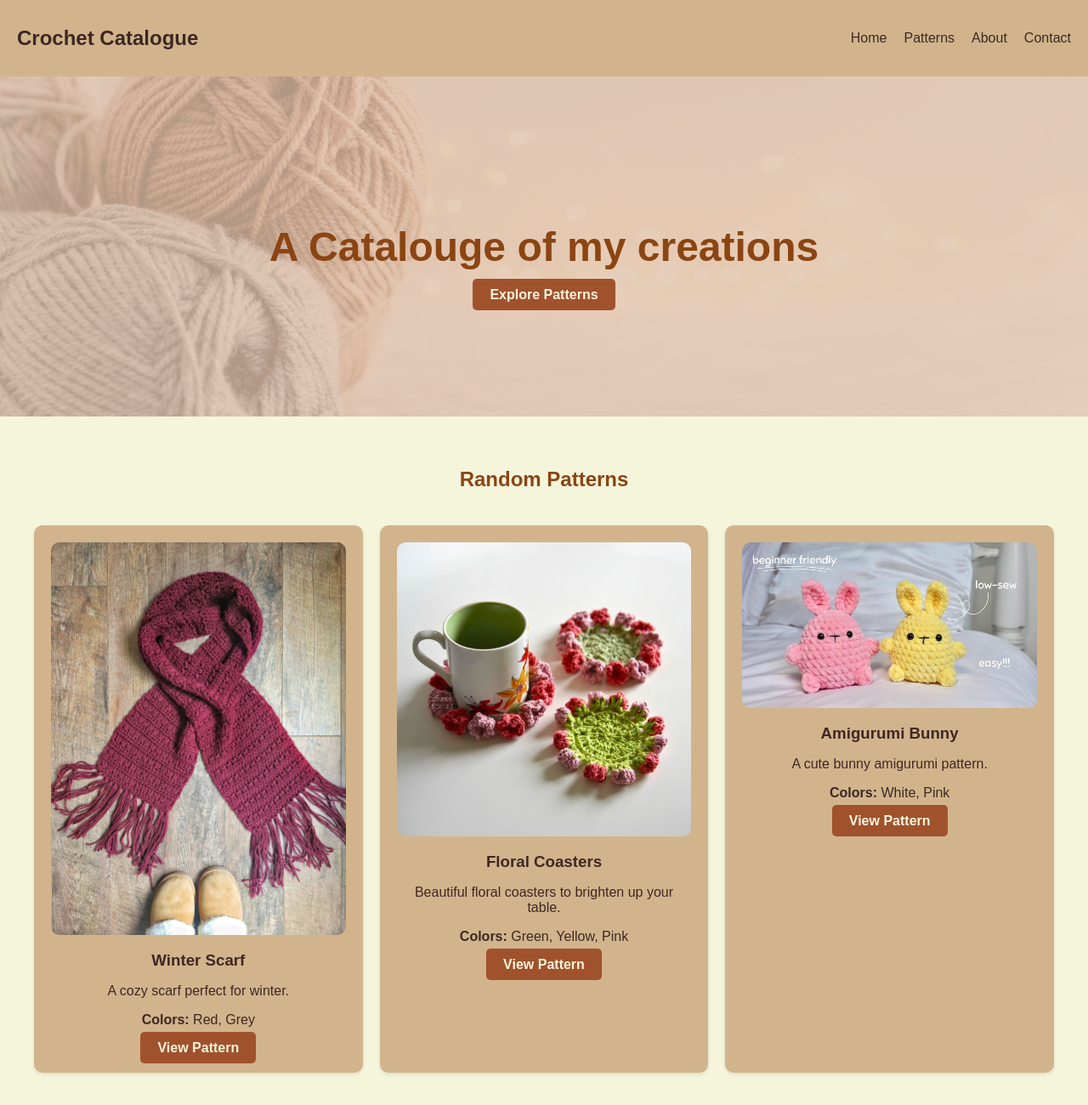
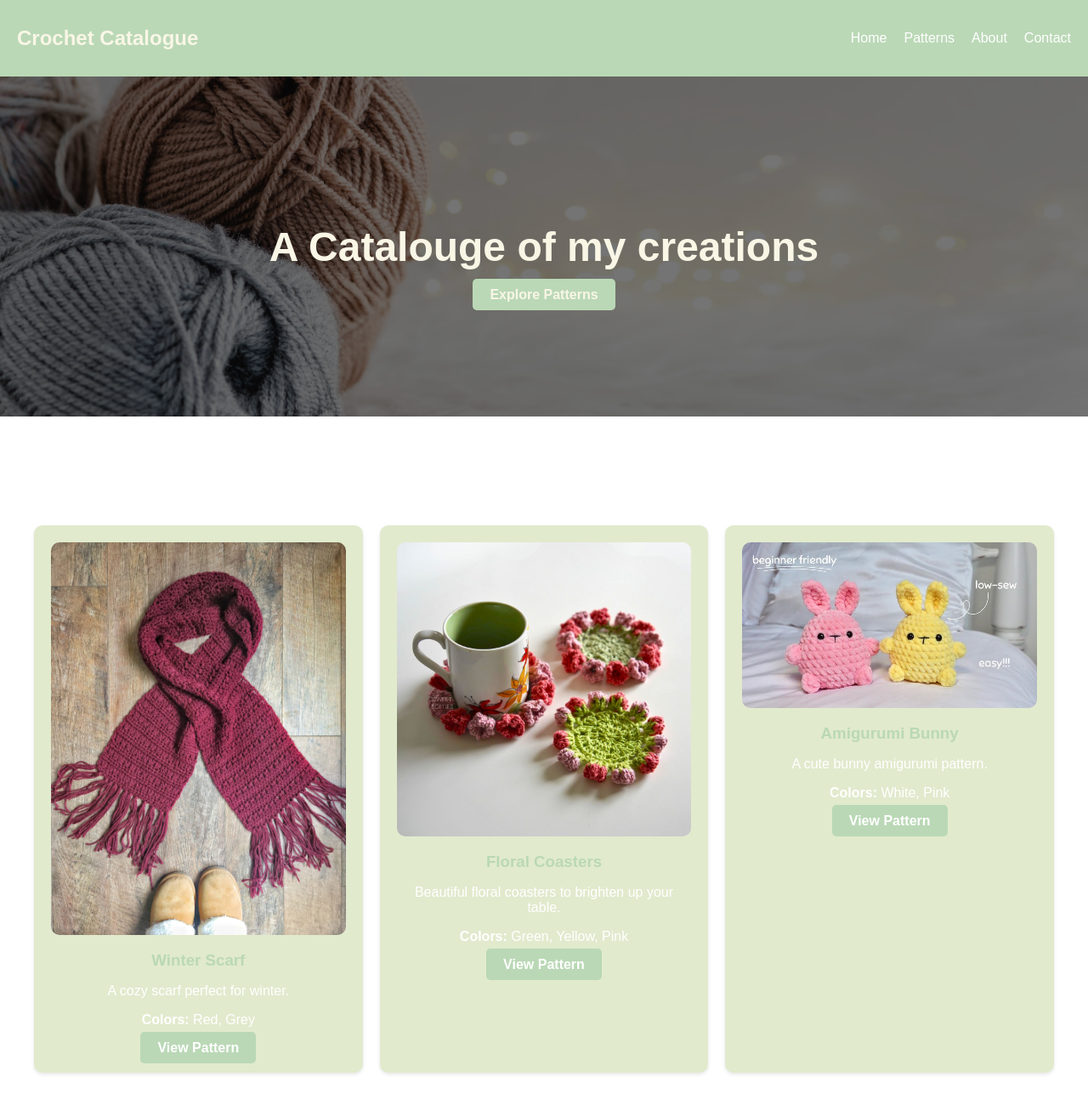
Before and after one commit to MatthewBert/Crochet-Cookbook, a plain HTML site: page index.html in a window 1280 px wide. Shown: the top 1300 px of the page at 85% size. Drawn offline with Linux system fonts and the light colour scheme.

Commit message:
changed the color palette

```diff
--- a/css/home.css
+++ b/css/home.css
@@ -1,58 +1,3 @@
-/* General Styles */
-body {
-  font-family: Arial, Helvetica, sans-serif;
-  margin: 0;
-  padding: 0;
-  color: #3E2723; /* Dark Brown */
-  background-color: #F5F5DC; /* Beige */
-
-}
-
-h1, h2, h3 {
-  font-family: Arial, Helvetica, sans-serif;
-  color: #8B4513; /* Saddle Brown */
-}
-
-a {
-  text-decoration: none;
-  color: #556B2F; /* Dark Olive Green */
-}
-
-a:hover {
-  color: #A0522D; /* Sienna */
-}
-
-/* Header */
-header {
-  display: flex;
-  justify-content: space-between;
-  align-items: center;
-  padding: 20px;
-  background-color: #D2B48C; /* Tan */
-  box-shadow: 0 2px 4px rgba(0, 0, 0, 0.1);
-}
-
-.logo {
-  font-size: 24px;
-  font-weight: bold;
-  text-decoration: none;
-  color: #3E2723; /* Dark Brown */
-}
-
-nav ul {
-  list-style: none;
-  display: flex;
-  gap: 20px;
-}
-
-nav ul li a {
-  color: #3E2723; /* Dark Brown */
-}
-
-nav ul li a:hover {
-  color: #A0522D; /* Sienna */
-}
-
 /* Hero Section */
 .hero {
   background-image: url('/assets/images/hero-image.jpg');
@@ -63,7 +8,7 @@ nav ul li a:hover {
   align-items: center;
   justify-content: center;
   text-align: center;
-  color: #F5F5DC; /* Beige */
+  color: #FFFFFF; /* Hero Text Color */
   position: relative; /* Required for the overlay */
 }
 
@@ -75,7 +20,7 @@ nav ul li a:hover {
   left: 0;
   width: 100%;
   height: 100%;
-  background-color: rgba(231, 198, 173, 0.75); /* Semi-transparent black */
+  background-color: rgba(0, 0, 0, 0.5); /* Semi-transparent black */
 }
 
 /* Hero Content */
@@ -87,21 +32,23 @@ nav ul li a:hover {
 .hero-content h1 {
   font-size: 48px;
   margin-bottom: 20px;
+  color: #F9F6E6; /* Hero Heading Text Color */
 }
 
 .cta-button {
-  background-color: #A0522D; /* Sienna */
+  background-color: #BAD8B6; /* Button Color */
   padding: 10px 20px;
   border-radius: 5px;
-  color: #F5F5DC; /* Beige */
+  color: #F9F6E6; /* Button Text Color */
   font-weight: bold;
 }
 
 .cta-button:hover {
-  background-color: #8B4513; /* Saddle Brown */
+  background-color: #F9F6E6; /* Button Hover Color */
+  color: #BAD8B6; /* Button Text Hover Color */
 }
 
-/* random Patterns */
+/* Random Patterns */
 .random-patterns {
   padding: 40px 20px;
   text-align: center;
@@ -115,7 +62,7 @@ nav ul li a:hover {
 }
 
 .pattern-card {
-  background-color: #D2B48C; /* Tan */
+  background-color: #E1EACD; /* Pattern Card Background Color */
   padding: 20px;
   border-radius: 10px;
   box-shadow: 0 2px 4px rgba(0, 0, 0, 0.1);
@@ -130,68 +77,27 @@ nav ul li a:hover {
 
 .pattern-card h3 {
   margin: 15px 0 10px;
-  color: #3E2723; /* Dark Brown */
+  font-weight: bold;
+  color: #BAD8B6; /* Pattern Card Heading Text Color */
 }
 
 .pattern-card p {
-  color: #3E2723; /* Dark Brown */
+  color: #FFFFFF; /* Pattern Card Text Color */
   margin-bottom: 15px;
 }
 
 .view-button {
-  background-color: #A0522D; /* Sienna */
+  background-color: #BAD8B6; /* Button Color */
   padding: 10px 20px;
   border-radius: 5px;
-  color: #F5F5DC; /* Beige */
+  color: #FFFFFF; /* Button Text Color */
   font-weight: bold;
   text-decoration: none;
 }
 
 .view-button:hover {
-  background-color: #8B4513; /* Saddle Brown */
-}
-
-/* Categories */
-.categories {
-  padding: 40px 20px;
-  text-align: center;
-}
-
-.category-grid {
-  display: grid;
-  grid-template-columns: repeat(auto-fit, minmax(150px, 1fr));
-  gap: 20px;
-  padding: 20px;
-}
-
-.category-card {
-  background-color: #D2B48C; /* Tan */
-  padding: 20px;
-  border-radius: 10px;
-  box-shadow: 0 2px 4px rgba(0, 0, 0, 0.1);
-  text-align: center;
-}
-
-.category-card img {
-  width: 100%;
-  height: auto;
-  border-radius: 10px;
-}
-
-/* Footer */
-footer {
-  text-align: center;
-  padding: 20px;
-  background-color: #D2B48C; /* Tan */
-  box-shadow: 0 -2px 4px rgba(0, 0, 0, 0.1);
-  color: #3E2723; /* Dark Brown */
-}
-
-.social-links {
-  display: flex;
-  justify-content: center;
-  gap: 20px;
-  margin-top: 10px;
+  background-color: #F9F6E6; /* Button Hover Color */
+  color: #BAD8B6; /* Button Text Hover Color */
 }
 
 /* Responsive Design */
--- a/css/patterns.css
+++ b/css/patterns.css
@@ -10,14 +10,14 @@
 .filter-sidebar {
   width: 250px;
   padding: 20px;
-  background-color: #D2B48C; /* Tan */
+  background-color: #E1EACD; /* Filter Sidebar Background Color */
   border-radius: 10px;
   box-shadow: 0 2px 4px rgba(0, 0, 0, 0.1);
 }
 
 .filter-sidebar h3 {
   margin-bottom: 15px;
-  color: #3E2723; /* Dark Brown */
+  color: #BAD8B6; /* Filter Heading Text Color */
 }
 
 .filter-options {
@@ -27,7 +27,7 @@
 }
 
 .filter-options label {
-  color: #3E2723; /* Dark Brown */
+  color: #BAD8B6; /* Filter Label Text Color */
 }
 
 /* Patterns Grid */
@@ -40,7 +40,7 @@
 }
 
 .pattern-card {
-  background-color: #D2B48C; /* Tan */
+  background-color: #E1EACD; /* Pattern Card Background Color */
   padding: 20px;
   border-radius: 10px;
   box-shadow: 0 2px 4px rgba(0, 0, 0, 0.1);
@@ -55,25 +55,26 @@
 
 .pattern-card h3 {
   margin: 15px 0 10px;
-  color: #3E2723; /* Dark Brown */
+  color: #BAD8B6; /* Pattern Card Heading Text Color */
 }
 
 .pattern-card p {
-  color: #3E2723; /* Dark Brown */
+  color: #FFFFFF; /* Pattern Card Text Color */
   margin-bottom: 15px;
 }
 
 .view-button {
-  background-color: #A0522D; /* Sienna */
+  background-color: #BAD8B6; /* Button Color */
   padding: 10px 20px;
   border-radius: 5px;
-  color: #F5F5DC; /* Beige */
+  color: #FFFFFF; /* Button Text Color */
   font-weight: bold;
   text-decoration: none;
 }
 
 .view-button:hover {
-  background-color: #8B4513; /* Saddle Brown */
+  background-color: #F9F6E6; /* Button Hover Color */
+  color: #BAD8B6; /* Button Text Hover Color */
 }
 
 /* Pagination */
@@ -87,15 +88,16 @@
 
 .pagination button {
   padding: 10px 20px;
-  background-color: #A0522D; /* Sienna */
-  color: #F5F5DC; /* Beige */
+  background-color: #BAD8B6; /* Button Color */
+  color: #FFFFFF; /* Button Text Color */
   border: none;
   border-radius: 5px;
   cursor: pointer;
 }
 
 .pagination button:hover {
-  background-color: #8B4513; /* Saddle Brown */
+  background-color: #F9F6E6; /* Button Hover Color */
+  color: #BAD8B6; /* Button Text Hover Color */
 }
 
 .pagination button:disabled {
--- a/css/shared.css
+++ b/css/shared.css
@@ -1,24 +1,24 @@
 /* General Styles */
 body {
-    font-family: 'Lato', sans-serif;
+    font-family: Arial, Helvetica, sans-serif;
     margin: 0;
     padding: 0;
-    color: #3E2723; /* Dark Brown */
-    background-color: #F5F5DC; /* Beige */
+    color: #F9F6E6; /* Text Color */
+    background-color: #FFFFFF; /* Background Color */
 }
 
 h1, h2, h3 {
-    font-family: 'Playfair Display', serif;
-    color: #8B4513; /* Saddle Brown */
+    font-family: Arial, Helvetica, sans-serif;
+    color: #FFFFFF; /* Heading Text Color */
 }
 
 a {
     text-decoration: none;
-    color: #556B2F; /* Dark Olive Green */
+    color: #FFFFFF; /* Link Text Color */
 }
 
 a:hover {
-    color: #A0522D; /* Sienna */
+    color: #F9F6E6; /* Link Hover Color */
 }
 
 /* Header */
@@ -27,14 +27,14 @@ body {
     justify-content: space-between;
     align-items: center;
     padding: 20px;
-    background-color: #D2B48C; /* Tan */
+    background-color: #BAD8B6; /* Header Background Color */
     box-shadow: 0 2px 4px rgba(0, 0, 0, 0.1);
 }
 
 .logo {
     font-size: 24px;
     font-weight: bold;
-    color: #3E2723; /* Dark Brown */
+    color: #F9F6E6; /* Logo Text Color */
 }
 
 nav ul {
@@ -44,20 +44,20 @@ body {
 }
 
 nav ul li a {
-    color: #3E2723; /* Dark Brown */
+    color: #ffffff; /* Navigation Link Text Color */
 }
 
 nav ul li a:hover {
-    color: #A0522D; /* Sienna */
+    color: #F9F6E6; /* Navigation Link Hover Color */
 }
 
 /* Footer */
 footer {
     text-align: center;
     padding: 20px;
-    background-color: #D2B48C; /* Tan */
+    background-color: #E1EACD; /* Footer Background Color */
     box-shadow: 0 -2px 4px rgba(0, 0, 0, 0.1);
-    color: #3E2723; /* Dark Brown */
+    color: #ffffff; /* Footer Text Color */
 }
 
 .social-links {
```
Also changed, not shown: css/pattern-details.css (+14 -8 lines), pattern-details.html (+1 -1 lines), patterns.html (+1 -1 lines). Lines whose indentation alone changed are shown as unchanged.
